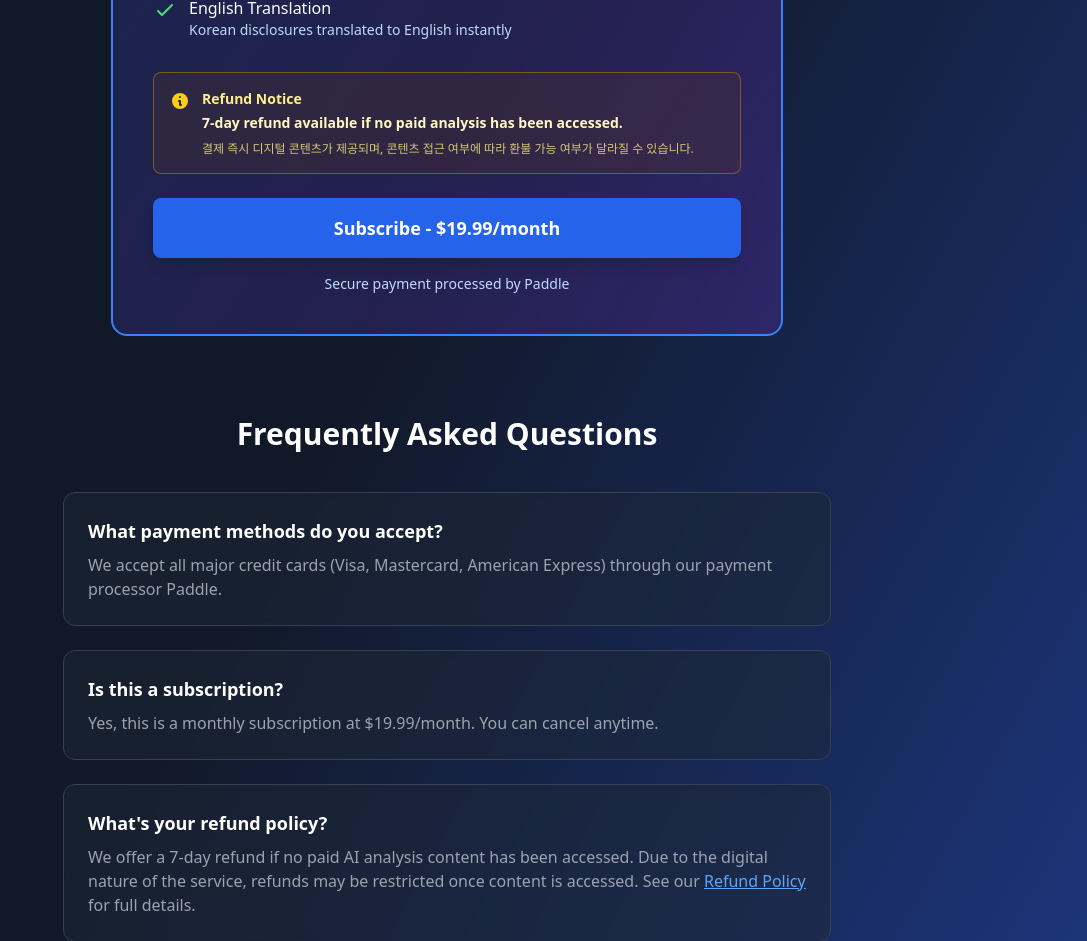
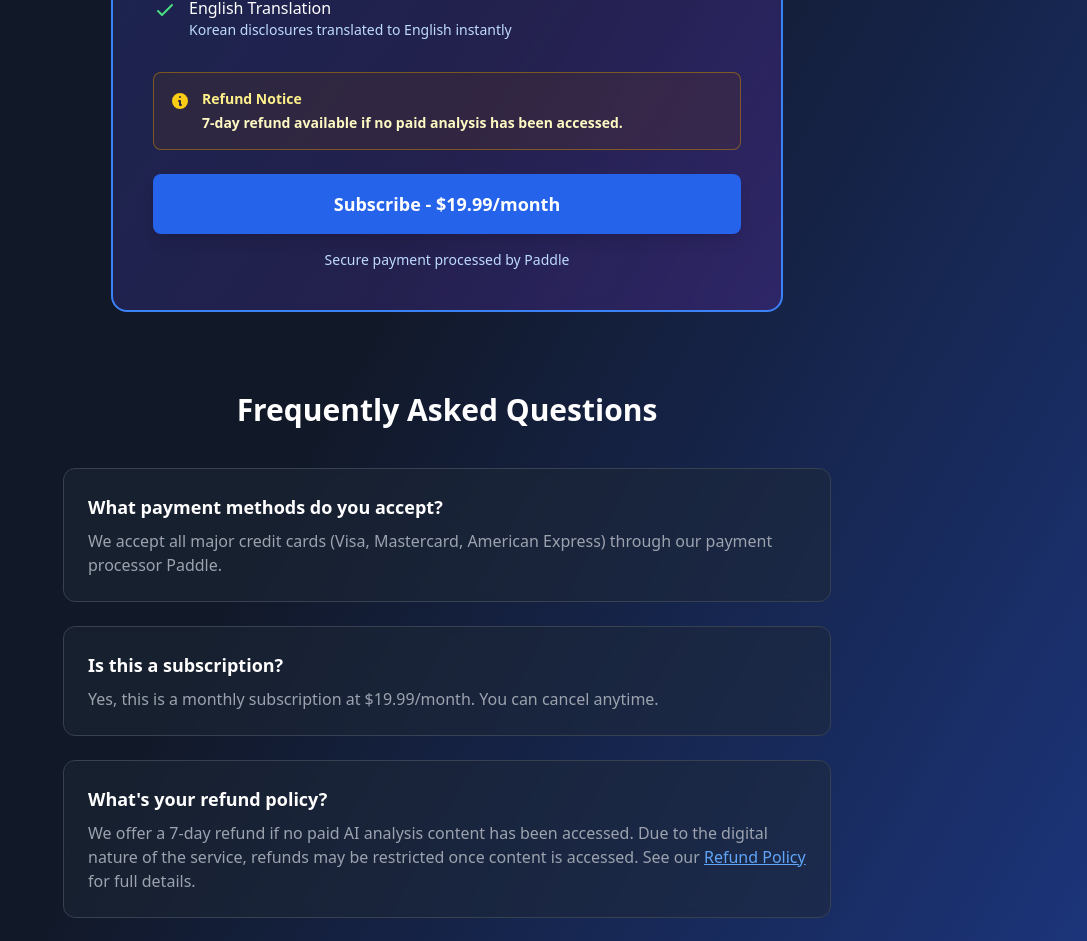
Before and after one commit to yaccurue5-bingl/stockplatform, a Next.js app in the folder my-research-platform/: page /pricing in a window 1280 px wide. Shown: the part 997-1938 px from the top of the page, without its empty margins (193-1280 px from the left). Built offline with nearby package versions, Linux system fonts and the light colour scheme.

Commit message:
Update page.tsx

```diff
--- a/my-research-platform/app/(marketing)/pricing/page.tsx
+++ b/my-research-platform/app/(marketing)/pricing/page.tsx
@@ -140,9 +140,7 @@ export default function PricingPage() {
                   <p className="text-yellow-100">
                     <strong>7-day refund available if no paid analysis has been accessed.</strong>
                   </p>
-                  <p className="text-yellow-200/80 mt-2 text-xs">
-                    결제 즉시 디지털 콘텐츠가 제공되며, 콘텐츠 접근 여부에 따라 환불 가능 여부가 달라질 수 있습니다.
-                  </p>
+
                 </div>
               </div>
             </div>
```
